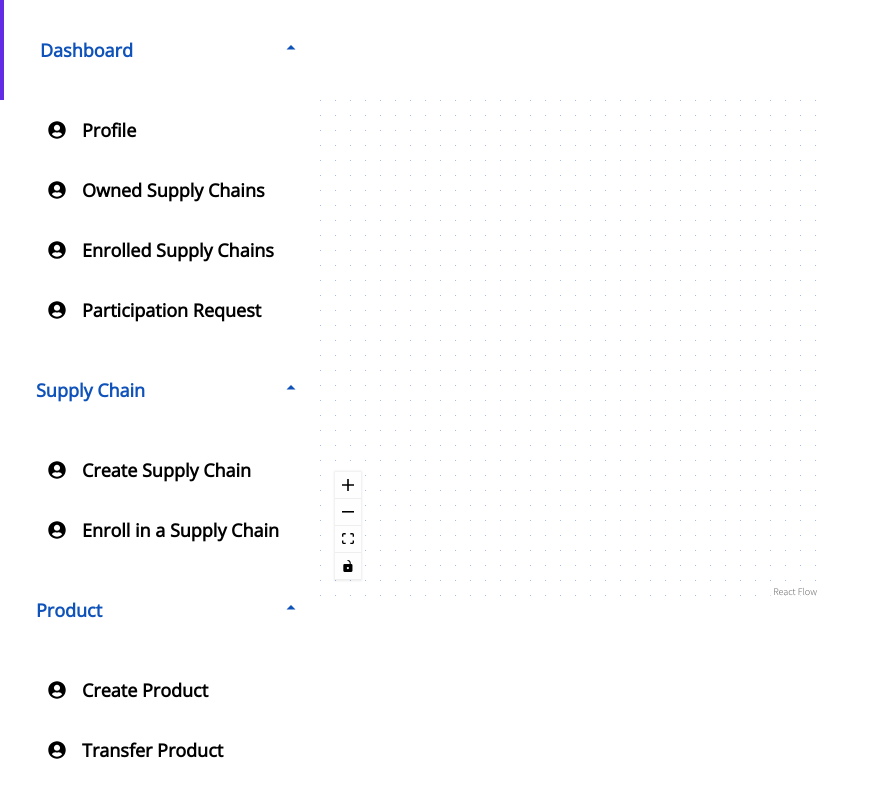
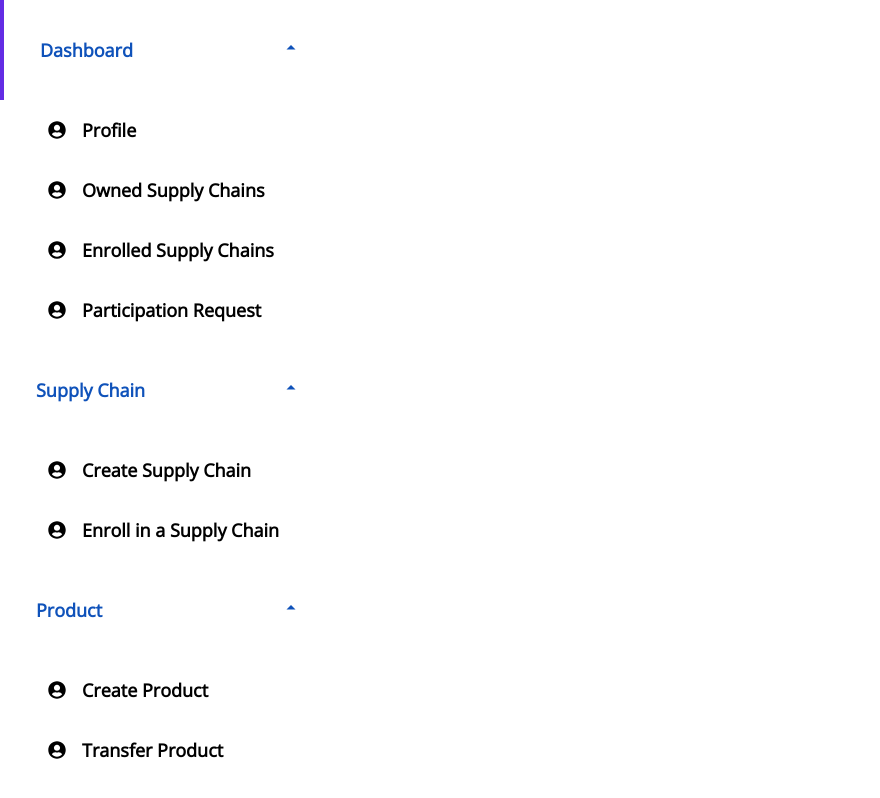
Before and after one commit to Secure-chain/frontend-v2, a React (Create React App) app: page /test in a window 1280 px wide. Shown: the whole page, without its empty margins (0-880 px from the left). Built offline with nearby package versions, Linux system fonts and the light colour scheme.

Commit message:
playground added

```diff
--- a/src/components/createSupplyChain.js/EntityCreation.css
+++ b/src/components/createSupplyChain.js/EntityCreation.css
@@ -51,3 +51,10 @@
     width: 200px;
     height: 46px;
 }
+.create-entity-playground{
+    display: flex;
+    justify-content: center;
+    padding-top: 20px;
+    padding-bottom: 50px;
+
+}
--- a/src/components/createSupplyChain.js/EntityCreation.js
+++ b/src/components/createSupplyChain.js/EntityCreation.js
@@ -1,6 +1,6 @@
 import React from 'react';
 import './EntityCreation.css';
-
+import Playground from '../playground/Playground';
 function EntityCreation() {
   return (
     <div className='entityCreationTop'>
@@ -48,6 +48,9 @@
           </div>
         </div>
       </form>
+      <div className='create-entity-playground'>
+          <Playground style={{width:'80%',height:'200px'}}/>
+        </div>
     </div>
   );
 }
--- a/src/components/playground/Playground.js
+++ b/src/components/playground/Playground.js
@@ -1,46 +1,47 @@
 import React, {useState, Fragment, useEffect} from 'react';
-import ReactFlow, {addEdge, Background, Controls, MiniMap} from 'react-flow-renderer';
+import ReactFlow, {addEdge, Background, Controls,updateEdge, MiniMap} from 'react-flow-renderer';
 
 const onLoad = (reactFlowInstance) =>  {
   reactFlowInstance.fitView();
 }
-function Playground({ initialElement }) {
-    let initialElements = [
-        {
-          id: '1',
-          data:{label: 'Mind Node'},
-          style: {border: '1px solid black', backgroundColor: 'red',width: 'max-content', height: '20px',fontSize:'14px'},
-          position: {x:0,y:0},
-          connectable:'true',
-        },
-        {
-          id: '2',
-          data:{label: 'Mind Node'},
-          style: {border: '1px solid black', backgroundColor: 'red',width: 'max-content', height: '20px'},
-          position: {x:100,y:0},
-          connectable:'true',
-        }
-    ]
+function Playground({ initialElement,style }) {
+  const initialElements = [
+    {
+      id: '1',
+      type: 'input',
+      data: { label: 'Node A' },
+      position: { x: 250, y: 0 },
+    },
+    {
+      id: '2',
+      data: { label: 'Node B' },
+      position: { x: 100, y: 200 },
+    },
+    {
+      id: '3',
+      data: { label: 'Node C' },
+      position: { x: 400, y: 200 },
+    },
+    { id: 'e1-2', source: '1', target: '2', label: 'updatable edge' },
+  ];
+    const onEdgeUpdate = (oldEdge, newConnection) =>
+    setElements((els) => updateEdge(oldEdge, newConnection, els));
 
-    console.log("initialElements",initialElements);
     const [elements, setElements] = useState(initialElements);
 
     const onConnect = (params) =>{
         console.log(params);
         setElements(elements => addEdge(params ,elements));
     }
-    useEffect(() => {
-        setElements(initialElements);
-        console.log("elements",elements);
-    }, [initialElements])
   return (
-  <div style={{width:'500px',height:'500px', margin:"100px", marginLeft:'25%'}}>
+  <div style={style}>
       <Fragment>
         <ReactFlow
           elements={elements}
           onLoad={onLoad}
           style={{width:'100%'}}
           onConnect={onConnect}
+          onEdgeUpdate={onEdgeUpdate}
           connectionLineStyle={{stroke: "red", strokeWidth: 1}}
           connectionLineType = "bezier"
           snapToGrid = {true}
```
